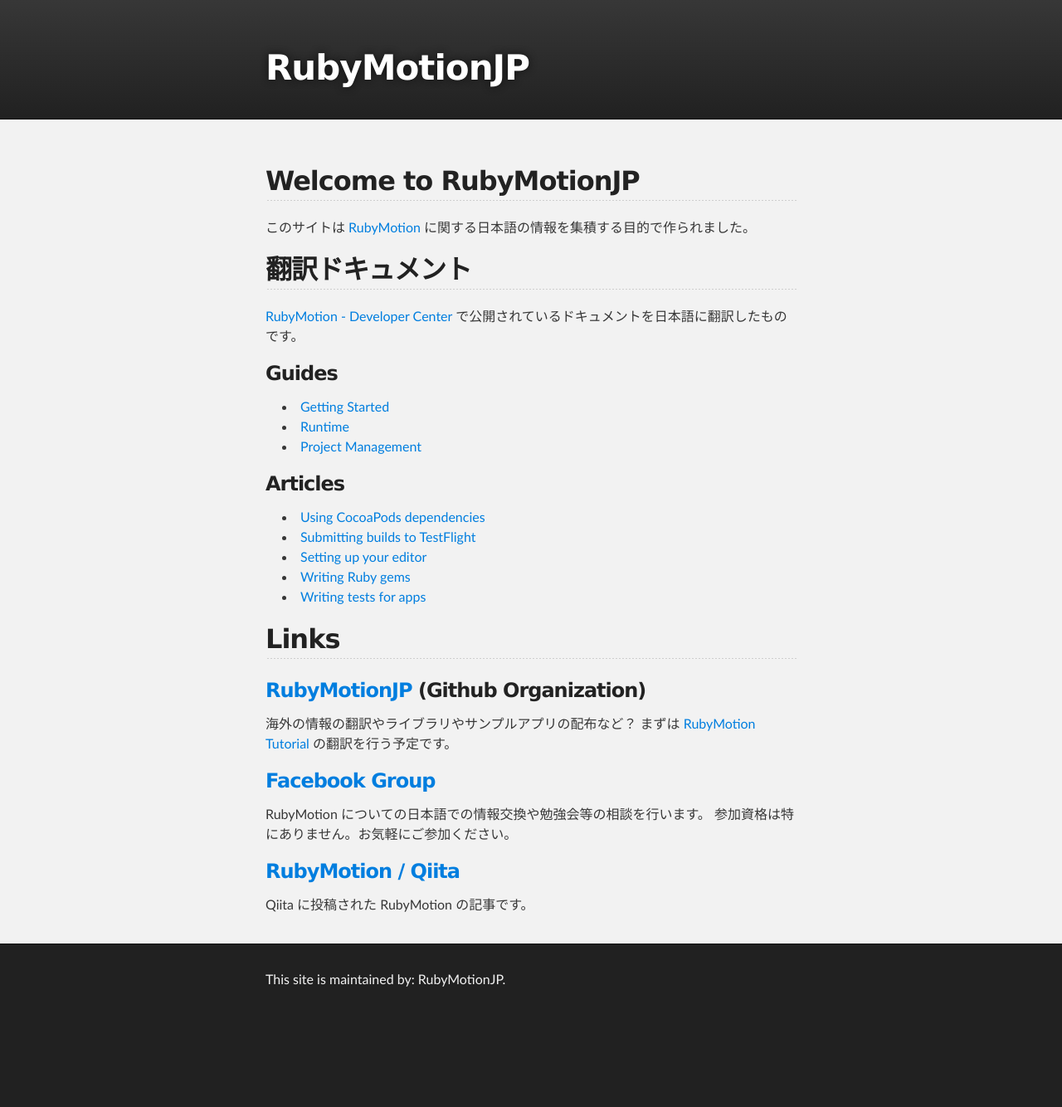
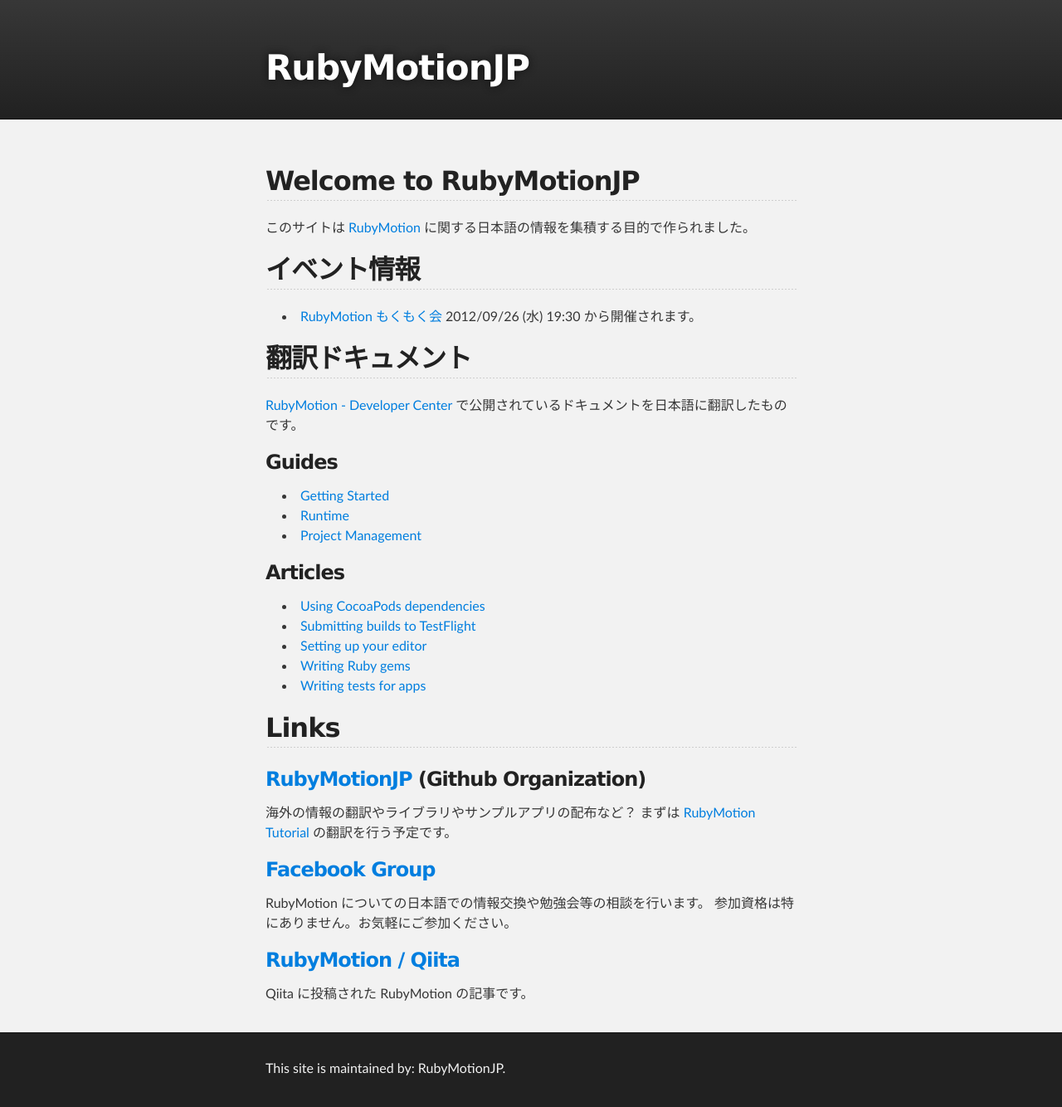
Before and after one commit to RubyMotionJP/rubymotionjp.github.com, a Jekyll site: the page built from index.md, in a window 1280 px wide. Shown: the whole page at 83% size. Built offline with Jekyll 4.4.1, drawn with Linux system fonts in a browser that asks for light colours; before the commit the page ends 1227 px from its top, so only the background shows below that.

Commit message:
add the information about "RubyMotion もくもく会"

```diff
--- a/index.md
+++ b/index.md
@@ -7,6 +7,9 @@
 
 このサイトは [RubyMotion](http://www.rubymotion.com/) に関する日本語の情報を集積する目的で作られました。
 
+## イベント情報
+- [RubyMotion もくもく会](http://connpass.com/event/1039/)
+2012/09/26 (水) 19:30 から開催されます。
 
 ## 翻訳ドキュメント
 [RubyMotion - Developer Center](http://www.rubymotion.com/developer-center/) で公開されているドキュメントを日本語に翻訳したものです。
```
